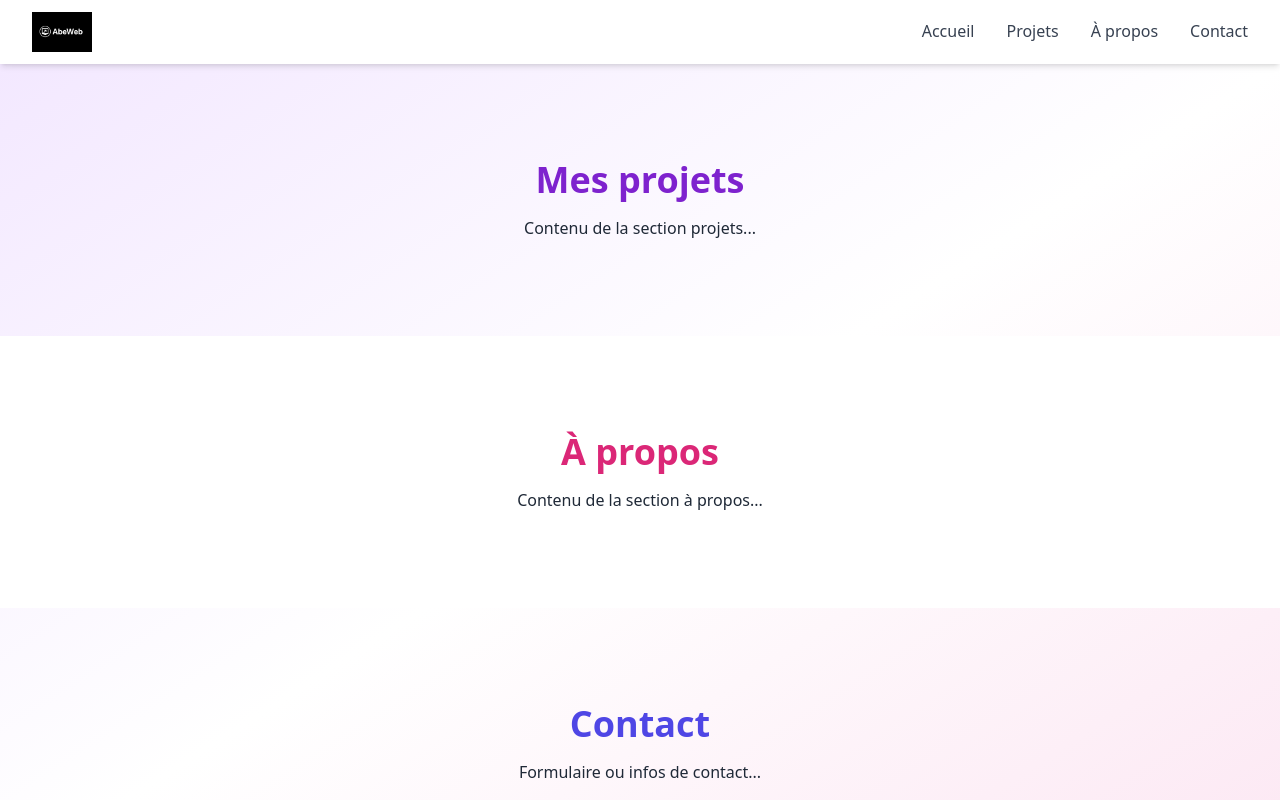
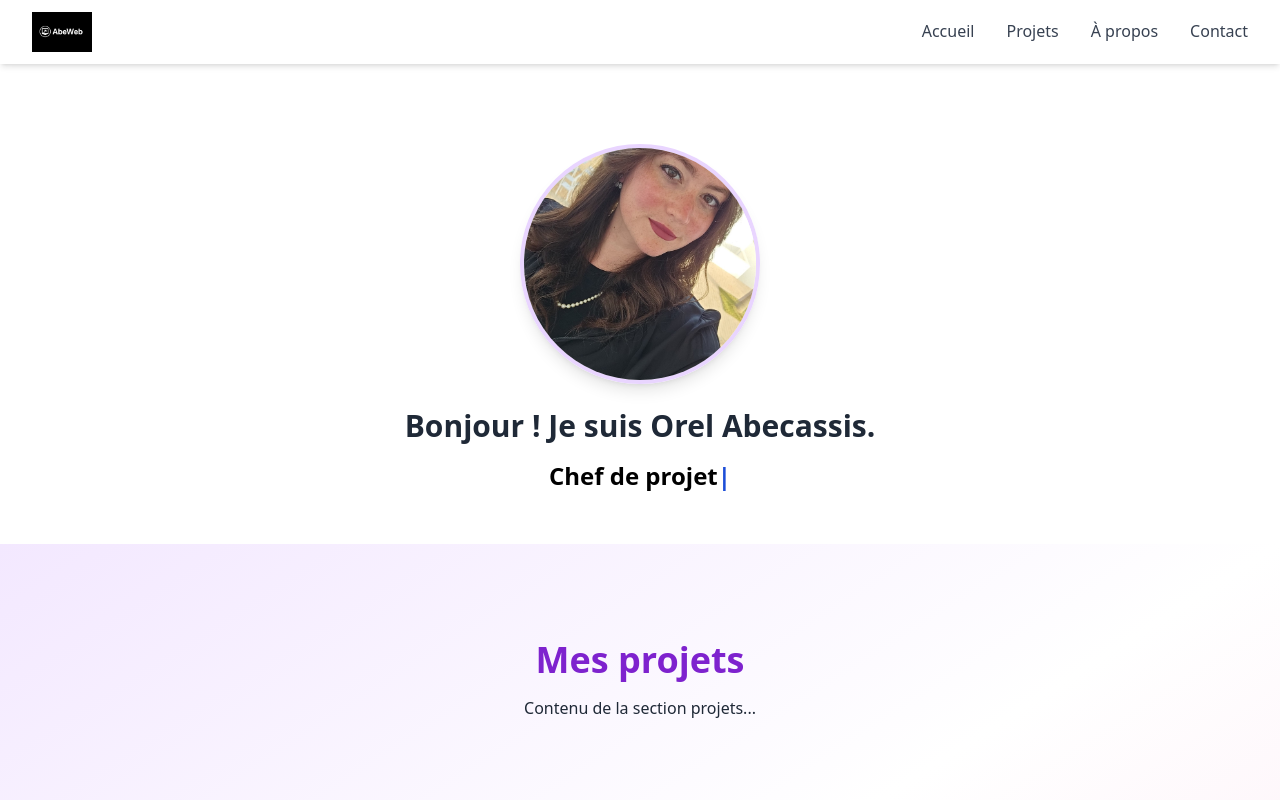
Before and after one commit to orelAbecassis/portfolio-tailwind, a Vue app: page / in a window 1280 px wide. Shown: the top 800 px of the page. Built offline with nearby package versions, Linux system fonts and the light colour scheme.

Commit message:
Création de la home page

```diff
--- a/src/App.vue
+++ b/src/App.vue
@@ -1,5 +1,6 @@
 <template>
   <Header />
+  <Home />
   <main class="min-h-screen bg-gradient-to-br from-purple-100 via-white to-pink-100 text-gray-800">
     <!-- Contenu test -->
     <section class="py-24 text-center" id="projects">
@@ -21,4 +22,5 @@
 
 <script setup>
 import Header from './components/Header.vue'
+import Home from './view/Home.vue';
 </script>
--- /dev/null
+++ b/src/view/Home.vue
@@ -0,0 +1,73 @@
+<template>
+  <section class="flex flex-col items-center justify-start min-h-[60vh] bg-white pt-20">
+    <img
+      :src="photoOrel"
+      alt="Orel Abecassis"
+      class="rounded-full shadow-lg w-60 h-60 object-cover mb-6 border-4 border-purple-200"
+    />
+    <h1 class="text-3xl font-bold text-gray-800 mb-2">Bonjour ! Je suis Orel Abecassis.</h1>
+    <div class="h-12 text-2xl font-semibold mt-2">
+      <span>{{ displayedRole }}</span><span v-if="showCursor" class="text-blue-700">|</span>
+    </div>
+  </section>
+</template>
+
+<script setup lang="ts">
+import photoOrel from '../Images/photo-orel.jpeg'
+import { ref, onMounted, onUnmounted } from 'vue'
+
+const roles = [
+    'Développeur Full Stack',
+    'Chef de projet',
+    'Freelance Tech'
+]
+
+const currentIndex = ref(0)
+const displayedRole = ref('')
+const showCursor = ref(true)
+let letterIndex = 0
+let typingInterval: number
+let roleInterval: number
+let cursorInterval: number
+
+function typeRole() {
+  displayedRole.value = ''
+  letterIndex = 0
+  clearInterval(typingInterval)
+  typingInterval = setInterval(() => {
+    if (letterIndex < roles[currentIndex.value].length) {
+      displayedRole.value += roles[currentIndex.value][letterIndex]
+      letterIndex++
+    } else {
+      clearInterval(typingInterval)
+      // Après 2s, passe au rôle suivant
+      roleInterval = setTimeout(() => {
+        currentIndex.value = (currentIndex.value + 1) % roles.length
+        typeRole()
+      }, 2000)
+    }
+  }, 60)
+}
+
+onMounted(() => {
+  typeRole()
+  cursorInterval = setInterval(() => {
+    showCursor.value = !showCursor.value
+  }, 500)
+})
+
+onUnmounted(() => {
+  clearInterval(typingInterval)
+  clearTimeout(roleInterval)
+  clearInterval(cursorInterval)
+})
+</script>
+
+<style scoped>
+.fade-enter-active, .fade-leave-active {
+    transition: opacity 0.6s ease;
+}
+.fade-enter-from, .fade-leave-to {
+    opacity: 0;
+}
+</style>
```
